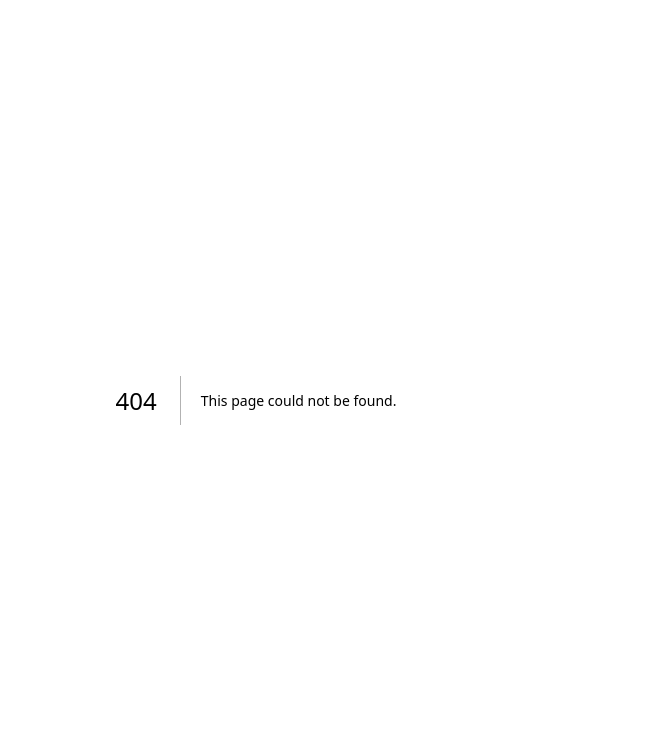
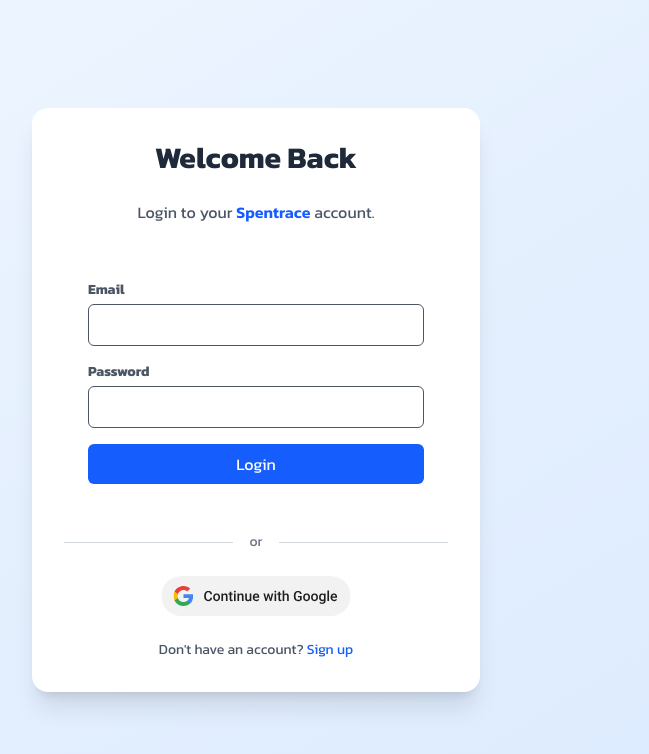
Before and after one commit to Bernard-Calma/spentrace, a Next.js app: page /login in a window 1280 px wide. Before the commit this address had no page. Shown: the top 754 px of the page, without its empty margins (384-1033 px from the left). Built offline with nearby package versions, Linux system fonts and the light colour scheme.

Commit message:
feat(Login): Login Page
Create login page folder and route

```diff
--- /dev/null
+++ b/app/login/layout.tsx
@@ -0,0 +1,9 @@
+export default function RootLayout({
+  children,
+}: Readonly<{
+  children: React.ReactNode;
+}>) {
+  return (
+    <div className="register-page w-full md:flex justify-start">{children}</div>
+  );
+}
--- /dev/null
+++ b/app/login/page.tsx
@@ -0,0 +1,181 @@
+"use client";
+
+import { login } from "@/utils/auth";
+import { motion } from "framer-motion";
+import { useRouter } from "next/navigation";
+import { useState } from "react";
+
+const validatePassword = (password: string, repeatPassword: string) => {
+  const errors: string[] = [];
+
+  // Regex for validation
+  const passwordRegex = {
+    length: /^.{8,}$/, // at least 8 chars
+    upper: /[A-Z]/, // at least one uppercase
+    lower: /[a-z]/, // at least one lowercase
+    number: /[0-9]/, // at least one number
+    special: /[^A-Za-z0-9]/, // at least one special character
+  };
+
+  if (!passwordRegex.length.test(password)) {
+    errors.push("At least 8 characters long");
+  }
+  if (!passwordRegex.upper.test(password)) {
+    errors.push("At least one uppercase letter");
+  }
+  if (!passwordRegex.lower.test(password)) {
+    errors.push("At least one lowercase letter");
+  }
+  if (!passwordRegex.number.test(password)) {
+    errors.push("At least one number");
+  }
+  if (!passwordRegex.special.test(password)) {
+    errors.push("At least one special character");
+  }
+  if (password && repeatPassword && password !== repeatPassword) {
+    errors.push("Passwords do not match");
+  }
+
+  return {
+    isValid: errors.length === 0,
+    errors,
+  };
+};
+
+const LoginPage = () => {
+  const router = useRouter();
+  const [formData, setFormData] = useState({
+    username: "",
+    email: "",
+    password: "",
+    repeatPassword: "",
+  });
+
+  const [errors, setErrors] = useState<string[]>([]);
+
+  const handleChange = (e: React.ChangeEvent<HTMLInputElement>) => {
+    const { name, value } = e.target;
+    const updatedForm = { ...formData, [name]: value };
+    setFormData(updatedForm);
+
+    // validate on each change
+    if (name === "password" || name === "repeatPassword") {
+      const { errors } = validatePassword(
+        updatedForm.password,
+        updatedForm.repeatPassword
+      );
+      setErrors(errors);
+    }
+  };
+
+  const handleSubmit = (e: React.FormEvent<HTMLFormElement>) => {
+    e.preventDefault();
+
+    // const { isValid, errors } = validatePassword(
+    //   formData.password,
+    //   formData.repeatPassword
+    // );
+
+    // if (!isValid) {
+    //   setErrors(errors);
+    //   return;
+    // }
+
+    alert("✅ Login successful! \n Redirecting to Demo");
+    // Redirect to demo page
+    router.push("/demo");
+  };
+
+  return (
+    <div className="min-h-screen w-full flex items-center justify-center bg-gradient-to-br from-blue-50 to-blue-100 p-6">
+      <motion.div
+        initial={{ opacity: 0, y: 40 }}
+        animate={{ opacity: 1, y: 0 }}
+        transition={{ duration: 0.6 }}
+        className="w-full max-w-md bg-white rounded-2xl shadow-xl p-8"
+      >
+        <h2 className="text-3xl font-bold text-center text-gray-800 mb-6">
+          Welcome Back
+        </h2>
+        <p className="text-center text-gray-600 mb-8">
+          Login to your{" "}
+          <span className="font-semibold text-blue-600">Spentrace</span>{" "}
+          account.
+        </p>
+
+        <form
+          onSubmit={handleSubmit}
+          autoComplete="off"
+          className="max-w-md mx-auto p-6 space-y-4"
+        >
+          <div>
+            <label className="block text-sm font-bold mb-1">Email</label>
+            <input
+              type="email"
+              name="email"
+              value={formData.email}
+              onChange={handleChange}
+              autoComplete="off"
+              className="w-full border p-2 rounded-md focus:outline-none focus:ring-2 focus:ring-blue-500"
+            />
+          </div>
+
+          <div>
+            <label className="block text-sm font-bold mb-1">Password</label>
+            <input
+              type="password"
+              name="password"
+              value={formData.password}
+              onChange={handleChange}
+              autoComplete="new-password"
+              className="w-full border p-2 rounded-md focus:outline-none focus:ring-2 focus:ring-blue-500"
+            />
+          </div>
+
+          {/* Show password errors live */}
+          {errors.length > 0 && (
+            <ul className="text-red-600 text-sm space-y-1">
+              {errors.map((err, i) => (
+                <li key={i}>⚠️ {err}</li>
+              ))}
+            </ul>
+          )}
+
+          <button
+            type="submit"
+            className="w-full bg-blue-600 text-white p-2 rounded-md hover:bg-blue-700 transition"
+          >
+            Login
+          </button>
+        </form>
+
+        {/* Divider */}
+        <div className="flex items-center my-6">
+          <div className="flex-grow border-t border-gray-300"></div>
+          <span className="mx-4 text-gray-500 text-sm">or</span>
+          <div className="flex-grow border-t border-gray-300"></div>
+        </div>
+
+        {/* Social logins */}
+        <div className="flex flex-col space-y-3">
+          <img
+            src="/icons/google-sign-in.svg"
+            alt="Google sign-in"
+            className="w-full h-10 cursor-pointer hover:transform hover:scale-105 transition"
+            onClick={() => login()}
+          />
+        </div>
+
+        {/* Login link */}
+        <p className="text-center text-sm text-gray-600 mt-6">
+          Don't have an account?{" "}
+          <a href="/register" className="text-blue-600 hover:underline">
+            Sign up
+          </a>
+        </p>
+      </motion.div>
+    </div>
+  );
+};
+
+export default LoginPage;
```
